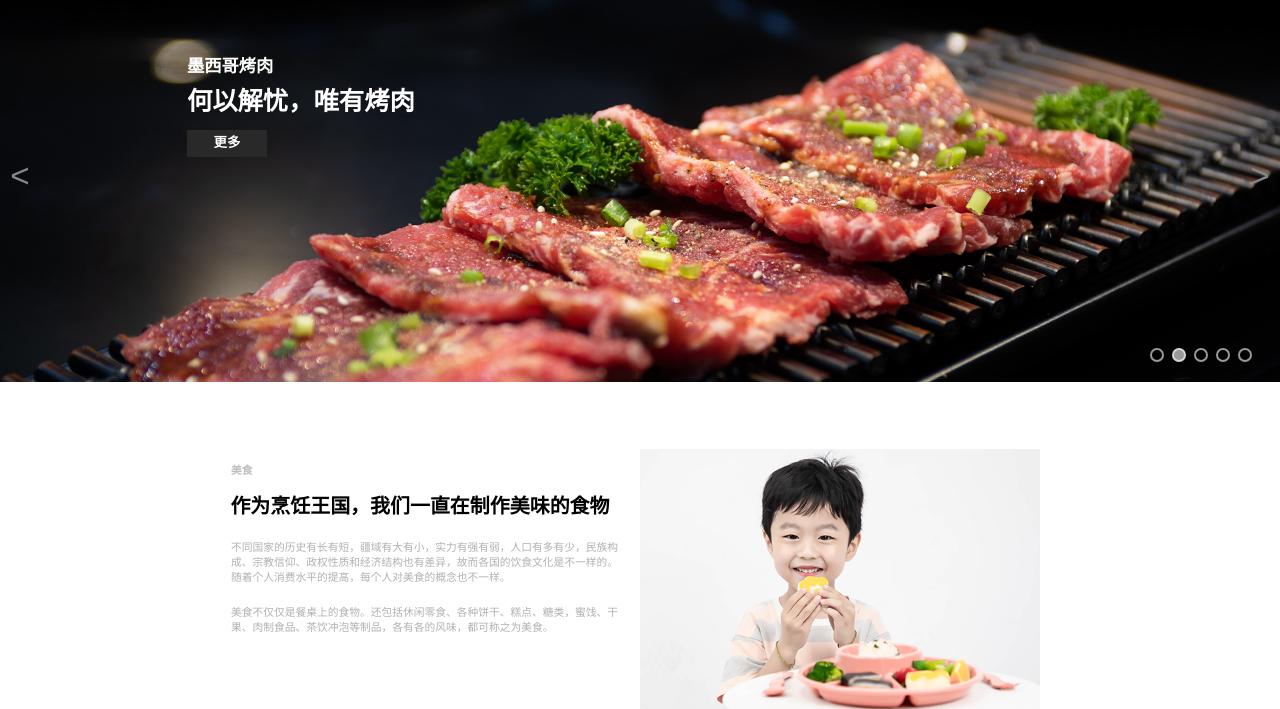
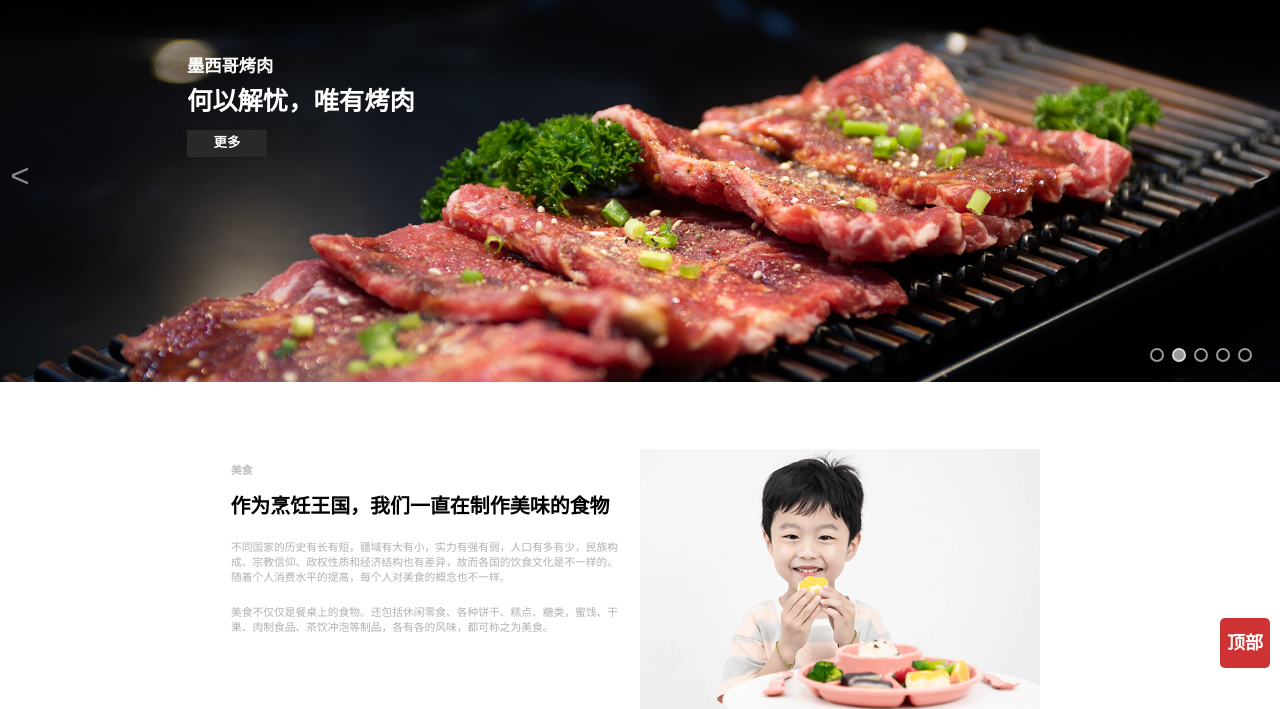
Before and after one commit to studio-hu/h5_pro, a plain HTML site: page index.html in a window 1280 px wide. Shown: the part 92-801 px from the top of the page. Drawn offline with Linux system fonts and the light colour scheme.

Commit message:
second commit

```diff
--- a/css/login.css
+++ b/css/login.css
@@ -11,6 +11,7 @@
     height: 100vh;
     background-color: rgba(0, 0, 0, 1);
     background-image: url('../images/user_ps.jpg');
+    background-size: 100% 100%;
     background-repeat: no-repeat;
     background-position: center 0;
 }
@@ -197,3 +198,8 @@ button:active {
 .container.active .overlay-right-container {
     transform: translateX(-10%);
 }
+
+
+/* 移动端开始 */
+
+@media screen and (max-width:768px) {}
--- a/css/public.css
+++ b/css/public.css
@@ -1,6 +1,7 @@
 * {
     margin: 0;
     padding: 0;
+    scroll-behavior: smooth;
 }
 
 :root {
@@ -173,6 +174,29 @@
     transition: .6s ease-in-out;
 }
 
+.top {
+    position: fixed;
+    right: 10px;
+    bottom: 40px;
+    width: 50px;
+    height: 50px;
+    z-index: 9999;
+    background-color: #CE3232;
+    border-radius: 5px;
+}
+
+.top a {
+    display: block;
+    width: 100%;
+    height: 100%;
+    font-size: 18px;
+    color: #fff;
+    text-decoration: none;
+    text-align: center;
+    line-height: 50px;
+    font-weight: bold;
+}
+
 
 /*header end*/
 
--- a/index.html
+++ b/index.html
@@ -71,6 +71,9 @@
         </ul>
     </div>
     <div class="mobile_mask" id="mobile_mask"></div>
+    <div class="top">
+        <a href="#banner">顶部</a>
+    </div>
     <!--header end-->
 
     <!--banner begin-->
```
Also changed, not shown: login.html (+1 -0 lines).
